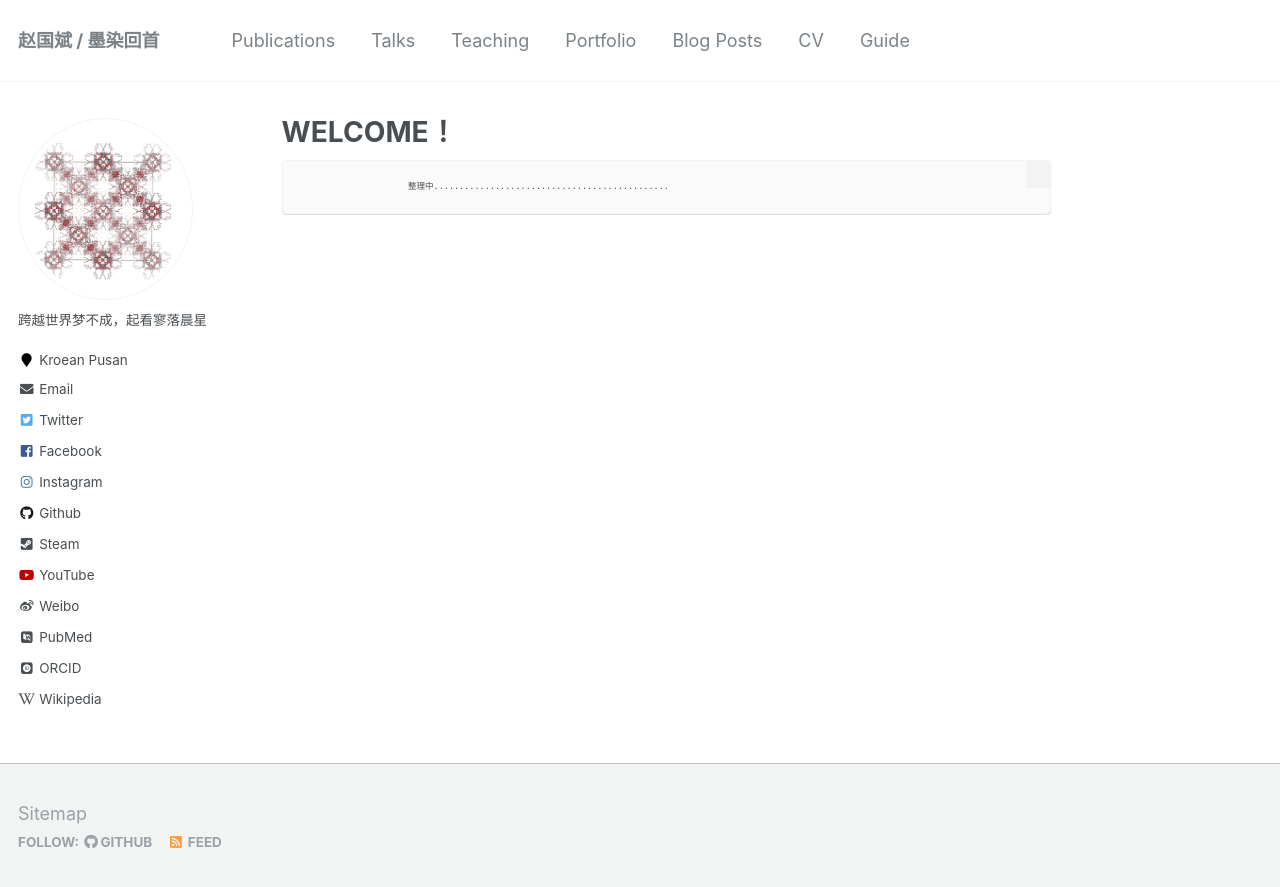
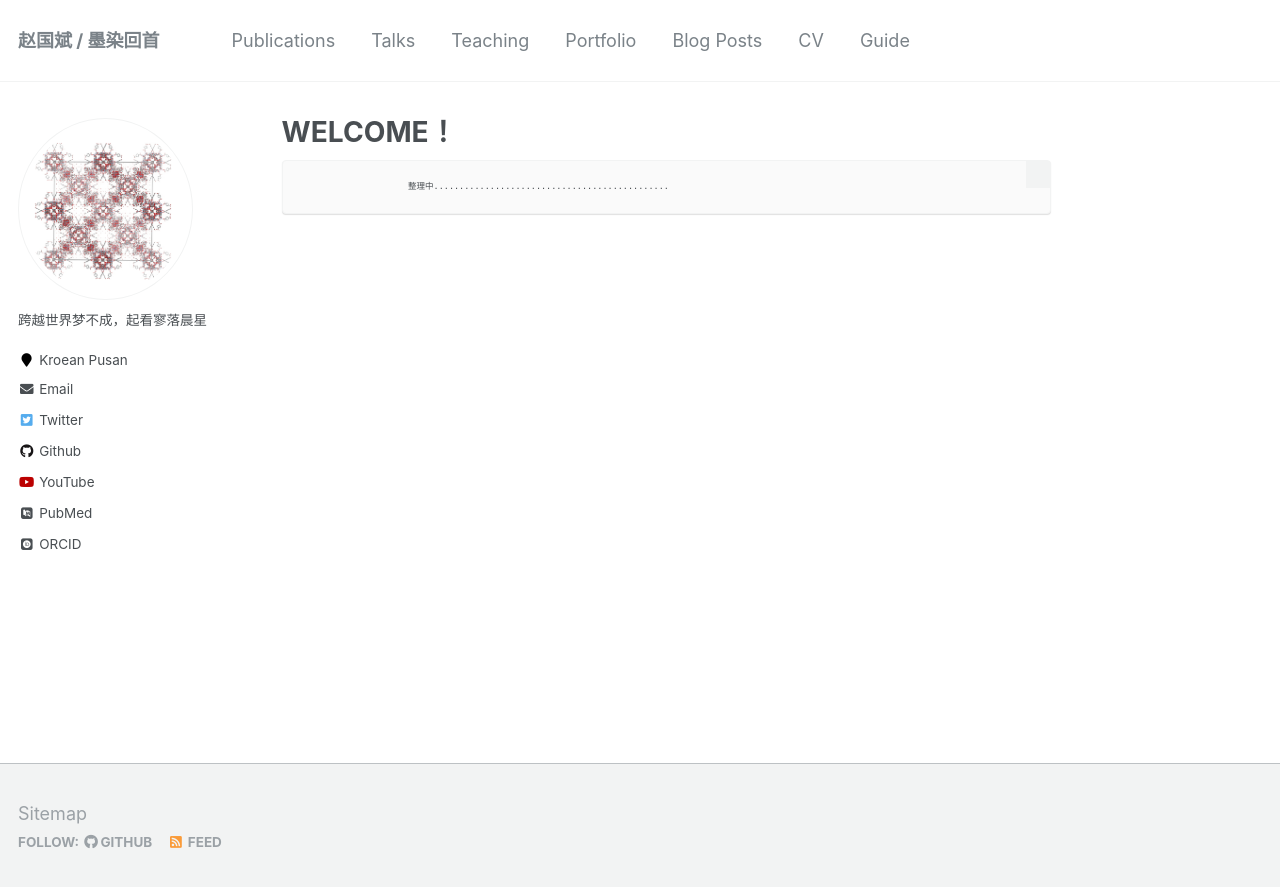
Before and after one commit to sxm13/ZGBshenxiaomoCV.github.io, a Jekyll site: the page built from _pages/about.md, in a window 1280 px wide. Shown: the top 887 px of the page. Built offline with Jekyll 4.4.1, drawn with Linux system fonts in a browser that asks for light colours; some web fonts are replaced.

Commit message:
Update author-profile.html

```diff
--- a/_includes/author-profile.html
+++ b/_includes/author-profile.html
@@ -25,83 +25,17 @@
       {% if author.location %}
         <li><i class="fa fa-fw fa-map-marker" aria-hidden="true"></i> {{ author.location }}</li>
       {% endif %}
-      {% if author.employer %}
-        <li><i class="fa fa-fw fa-map-marker" aria-hidden="true"></i> {{ author.employer }}</li>
-      {% endif %}
-      {% if author.uri %}
-        <li><a href="{{ author.uri }}"><i class="fas fa-fw fa-link" aria-hidden="true"></i> {{ site.data.ui-text[site.locale].website_label | default: "Website" }}</a></li>
-      {% endif %}
       {% if author.email %}
         <li><a href="mailto:{{ author.email }}"><i class="fas fa-fw fa-envelope" aria-hidden="true"></i> {{ site.data.ui-text[site.locale].email_label | default: "Email" }}</a></li>
-      {% endif %}
-      {% if author.keybase %}
-        <li><a href="https://keybase.io/{{ author.keybase }}"><i class="fas fa-fw fa-key" aria-hidden="true"></i> Keybase</a></li>
-      {% endif %}
-       {% if author.researchgate %}
-        <li><a href="{{ author.researchgate }}"><i class="fab fa-fw fa-researchgate" aria-hidden="true"></i> ResearchGate</a></li>
       {% endif %}
       {% if author.twitter %}
         <li><a href="https://twitter.com/{{ author.twitter }}"><i class="fab fa-fw fa-twitter-square" aria-hidden="true"></i> Twitter</a></li>
       {% endif %}
-      {% if author.facebook %}
-        <li><a href="https://www.facebook.com/{{ author.facebook }}"><i class="fab fa-fw fa-facebook-square" aria-hidden="true"></i> Facebook</a></li>
-      {% endif %}
-      {% if author.google_plus %}
-        <li><a href="https://plus.google.com/+{{ author.google_plus }}"><i class="fab fa-fw fa-google-plus" aria-hidden="true"></i> Google+</a></li>
-      {% endif %}
-      {% if author.linkedin %}
-        <li><a href="https://www.linkedin.com/in/{{ author.linkedin }}"><i class="fab fa-fw fa-linkedin" aria-hidden="true"></i> LinkedIn</a></li>
-      {% endif %}
-      {% if author.xing %}
-        <li><a href="https://www.xing.com/profile/{{ author.xing }}"><i class="fab fa-fw fa-xing-square" aria-hidden="true"></i> XING</a></li>
-      {% endif %}
-      {% if author.instagram %}
-        <li><a href="https://instagram.com/{{ author.instagram }}"><i class="fab fa-fw fa-instagram" aria-hidden="true"></i> Instagram</a></li>
-      {% endif %}
-      {% if author.tumblr %}
-        <li><a href="https://{{ author.tumblr }}.tumblr.com"><i class="fab fa-fw fa-tumblr-square" aria-hidden="true"></i> Tumblr</a></li>
-      {% endif %}
-      {% if author.bitbucket %}
-        <li><a href="https://bitbucket.org/{{ author.bitbucket }}"><i class="fab fa-fw fa-bitbucket" aria-hidden="true"></i> Bitbucket</a></li>
-      {% endif %}
       {% if author.github %}
         <li><a href="https://github.com/{{ author.github }}"><i class="fab fa-fw fa-github" aria-hidden="true"></i> Github</a></li>
       {% endif %}
-      {% if author.stackoverflow %}
-        <li><a href="https://www.stackoverflow.com/users/{{ author.stackoverflow }}"><i class="fab fa-fw fa-stack-overflow" aria-hidden="true"></i> Stackoverflow</a></li>
-      {% endif %}
-      {% if author.lastfm %}
-        <li><a href="https://lastfm.com/user/{{ author.lastfm }}"><i class="fab fa-fw fa-lastfm-square" aria-hidden="true"></i> Last.fm</a></li>
-      {% endif %}
-      {% if author.dribbble %}
-        <li><a href="https://dribbble.com/{{ author.dribbble }}"><i class="fab fa-fw fa-dribbble-square" aria-hidden="true"></i> Dribbble</a></li>
-      {% endif %}
-      {% if author.pinterest %}
-        <li><a href="https://www.pinterest.com/{{ author.pinterest }}"><i class="fab fa-fw fa-pinterest" aria-hidden="true"></i> Pinterest</a></li>
-      {% endif %}
-      {% if author.foursquare %}
-        <li><a href="https://foursquare.com/{{ author.foursquare }}"><i class="fab fa-fw fa-foursquare" aria-hidden="true"></i> Foursquare</a></li>
-      {% endif %}
-      {% if author.steam %}
-        <li><a href="https://steamcommunity.com/id/{{ author.steam }}"><i class="fab fa-fw fa-steam-square" aria-hidden="true"></i> Steam</a></li>
-      {% endif %}
       {% if author.youtube %}
         <li><a href="https://www.youtube.com/user/{{ author.youtube }}"><i class="fab fa-fw fa-youtube" aria-hidden="true"></i> YouTube</a></li>
-      {% endif %}
-      {% if author.soundcloud %}
-        <li><a href="https://soundcloud.com/{{ author.soundcloud }}"><i class="fab fa-fw fa-soundcloud" aria-hidden="true"></i> Soundcloud</a></li>
-      {% endif %}
-      {% if author.weibo %}
-        <li><a href="https://www.weibo.com/{{ author.weibo }}"><i class="fab fa-fw fa-weibo" aria-hidden="true"></i> Weibo</a></li>
-      {% endif %}
-      {% if author.flickr %}
-        <li><a href="https://www.flickr.com/{{ author.flickr }}"><i class="fab fa-fw fa-flickr" aria-hidden="true"></i> Flickr</a></li>
-      {% endif %}
-      {% if author.codepen %}
-        <li><a href="https://codepen.io/{{ author.codepen }}"><i class="fab fa-fw fa-codepen" aria-hidden="true"></i> CodePen</a></li>
-      {% endif %}
-      {% if author.vine %}
-        <li><a href="https://vine.co/u/{{ author.vine }}"><i class="fab fa-fw fa-vine" aria-hidden="true"></i> Vine</a></li>
       {% endif %}
       {% if author.googlescholar %}
         <li><a href="{{ author.googlescholar }}"><i class="fas fa-fw fa-graduation-cap"></i> Google Scholar</a></li>
@@ -112,12 +46,6 @@
       {% if author.orcid %}
         <li><a href="{{ author.orcid }}"><i class="ai ai-orcid-square ai-fw"></i> ORCID</a></li>
       {% endif %}
-      {% if author.impactstory %}
-        <li><a href="{{ author.impactstory }}"><i class="ai ai-impactstory ai-fw"></i> Impactstory</a></li>
-      {% endif %}
-      {% if author.wikipedia %}
-        <li><a href="https://en.wikipedia.org/wiki/User:{{ author.wikipedia }}"><i class="fab fa-fw fa-wikipedia-w" aria-hidden="true"></i> Wikipedia</a></li>
-{% endif %}
     </ul>
   </div>
 </div>
```
